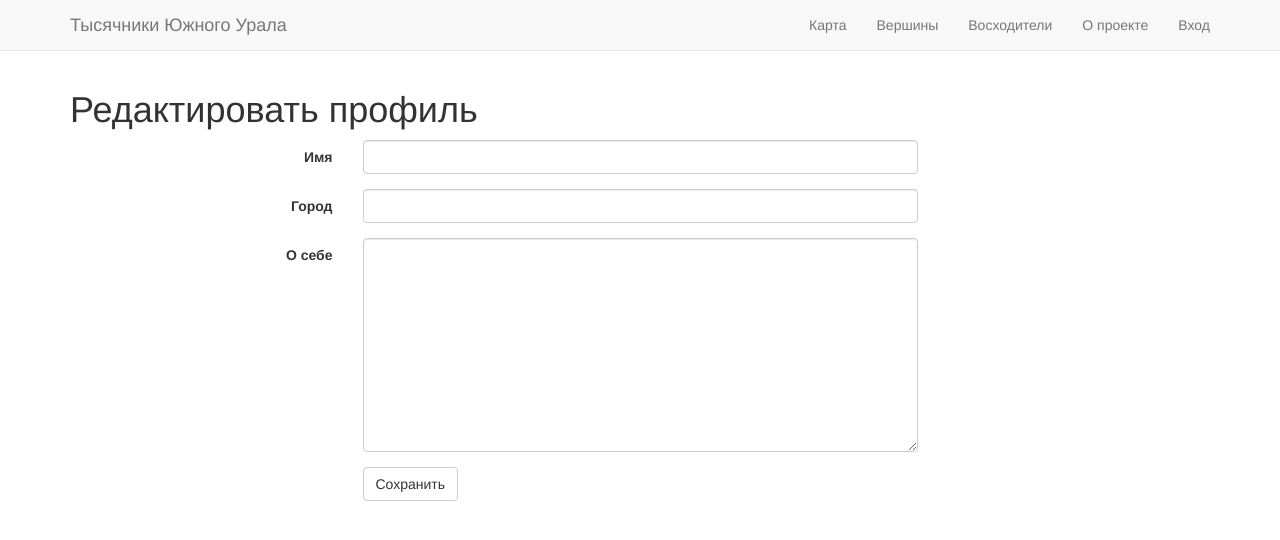
After one commit to binrush/thousands, a Flask app: template thousands/templates/profile_edit.html in a window 1280 px wide. The commit adds this page. Shown: the top 540 px of the page. Run offline with Flask 2, Linux system fonts and the light colour scheme; the template is opened without the code that fills it: values that come from a table or form of the project are taken from there, others are empty; some libraries are stand-ins or nearby versions.

Commit message:
User edit form

```diff
--- a/thousands/forms.py
+++ b/thousands/forms.py
@@ -91,3 +91,10 @@ class ClimbForm(Form):
     summit_id = HiddenField('summit_id')
     date = ClimbDateField(u'Дата', filters=[lambda x: x or None])
     comment = TextAreaField(u'Комментарий')
+
+
+class ProfileForm(Form):
+    name = TextField(u'Имя', validators=[
+        validators.DataRequired(message=u'Поле обязательно для заполнения')])
+    location = TextField(u'Город')
+    about = TextAreaField(u'О себе')
--- /dev/null
+++ b/thousands/migrations/002.users_about.py
@@ -0,0 +1,5 @@
+from yoyo import step, transaction
+
+transaction(
+    step("ALTER TABLE users ADD COLUMN about text DEFAULT NULL"),
+)
--- /dev/null
+++ b/thousands/templates/profile_edit.html
@@ -0,0 +1,41 @@
+{% extends "layout.html" %}
+{% block title %}Редактирование профиля{% endblock %}
+{% block content %}
+<h1>Редактировать профиль</h1>
+{% if form.errors %}
+<div id="form-errors" class="alert alert-danger">
+    <ul id="form-error-list">
+        {% for field_name, field_errors in form.errors|dictsort if field_errors %}
+            {% for error in field_errors %}
+                <li>{{ form[field_name].label }}: {{ error }}</li>
+            {% endfor %}
+        {% endfor %}
+    </ul>
+</div>
+{% endif %}
+<form method="post" class="form-horizontal">
+  <div class="form-group">
+    <label for="name" class="col-md-3 control-label">Имя</label>
+    <div class="col-md-6">
+    {{ form.name(class_='form-control') }}
+    </div>
+  </div>
+  <div class="form-group">
+    <label for="name_alt" class="col-md-3 control-label">Город</label>
+    <div class="col-md-6">
+    {{ form.location(class_='form-control') }}
+    </div>
+  </div>
+  <div class="form-group">
+    <label for="description" class="col-md-3 control-label">О себе</label>
+    <div class="col-md-6">
+    {{ form.about(class_='form-control', rows=10) }}
+    </div>
+  </div>
+  <div class="form-group">
+    <div class="col-md-offset-3 col-md-6">
+      <button type="submit" class="btn btn-default">Сохранить</button>
+    </div>
+  </div>
+</form>
+{% endblock %}
--- a/thousands/templates/user.html
+++ b/thousands/templates/user.html
@@ -13,6 +13,7 @@
         {% endif %}
     {% if user == current_user %}
         <a href="{{ url_for('logout') }}" class="btn btn-default center-block" type="button" role="button">Выйти</a>
+        <a href="{{ url_for('profile_edit') }}" class="btn btn-default center-block" type="button" role="button">Редактировать профиль</a>
     {% endif %}
     </div>
     <div class="col-md-6">
```
Also changed, not shown: thousands/dao.py (+12 -0 lines), thousands/views.py (+17 -1 lines).
